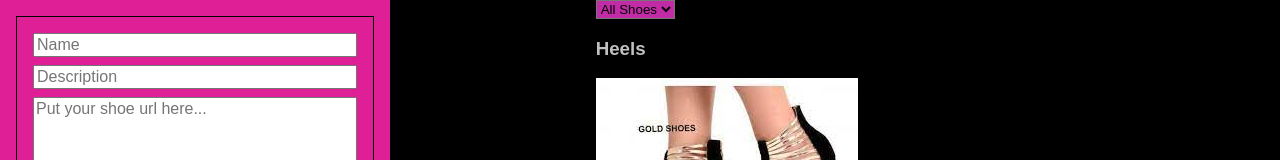
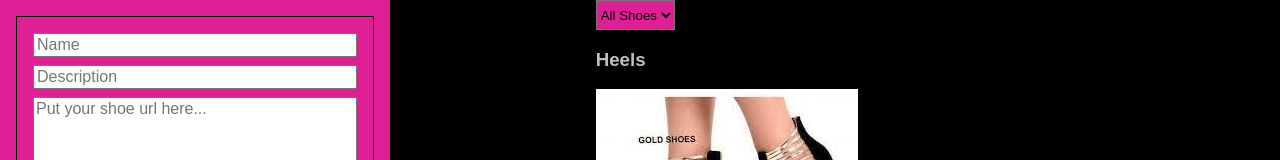
Before and after one commit to Vera25-O/practicereact, a React (Create React App) app in the folder shoegame/: page /login in a window 1280 px wide. Shown: the top 160 px of the page. Built offline with nearby package versions, Linux system fonts and the light colour scheme; data requests are answered from the project's data file.

Commit message:
added height to select bar

```diff
--- a/shoegame/src/index.css
+++ b/shoegame/src/index.css
@@ -91,5 +91,6 @@ body {
   }
 
   .select-bar{
-    background-color: rgb(193, 44, 166);
+    background-color: rgb(222, 31, 149);
+    height: 30px;
   }
```
